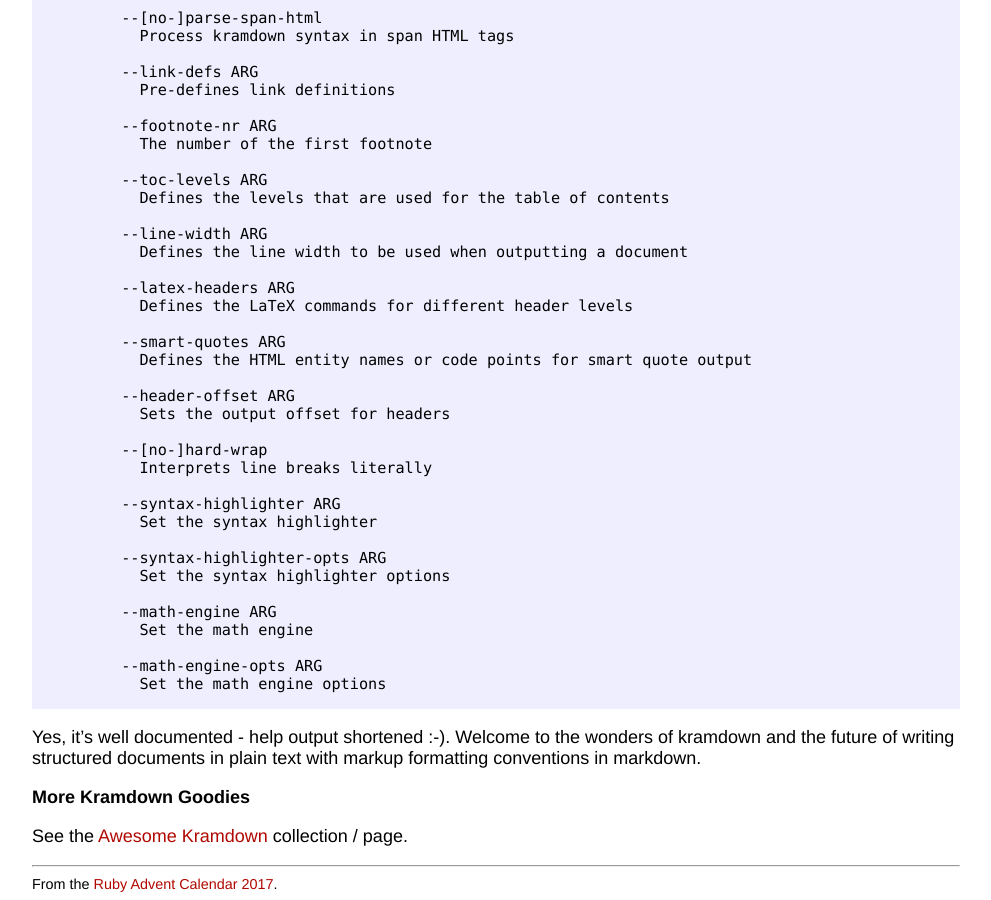
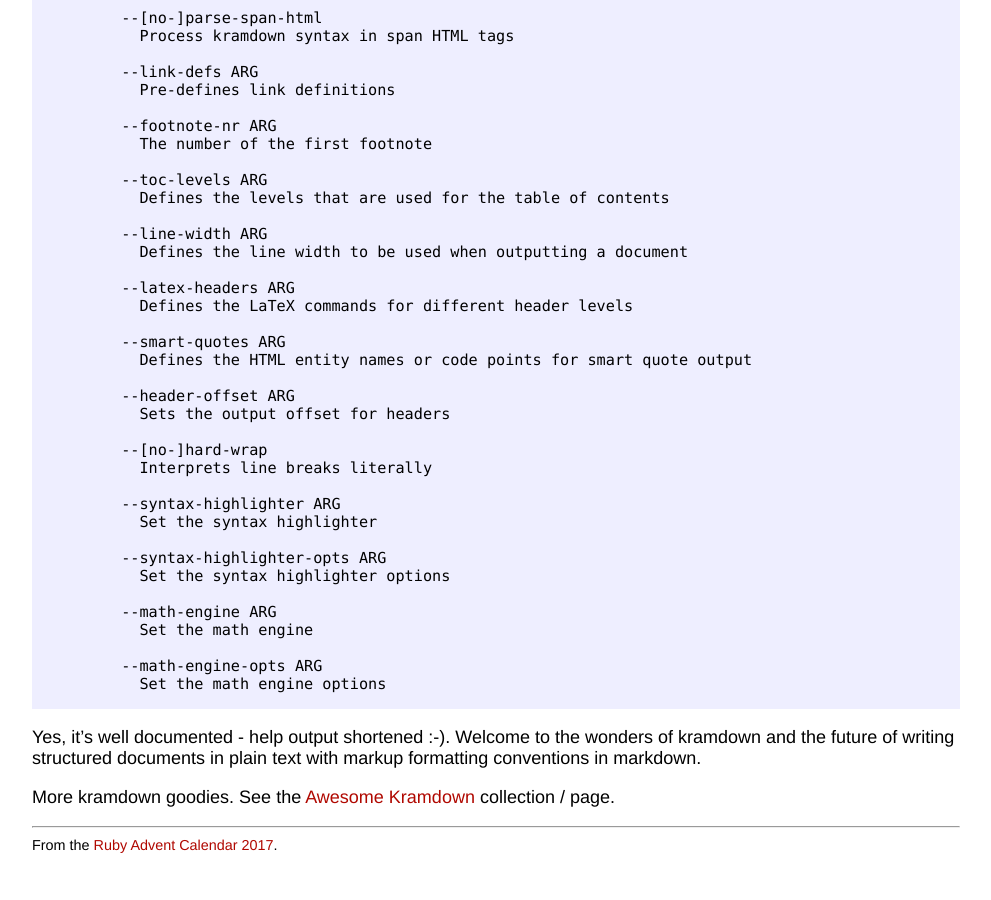
Before and after one commit to wongatron/calendar, a Jekyll site: the page built from 15-kramdown.md, in a window 1280 px wide and 900 px high, scrolled down 4045 px. Shown: the whole window, without its empty margins (144-1135 px from the left). Built offline with Jekyll 4.4.1, drawn with Linux system fonts in a browser that asks for light colours; our own code applies the rules of GitHub Pages for plain Markdown files; after the commit the page ends 4906 px from its top, so only the background shows below that.

```diff
--- a/15-kramdown.md
+++ b/15-kramdown.md
@@ -260,6 +260,4 @@ Yes, it's well documented  - help output shortened :-). Welcome to the wonders o
 and the future of writing structured documents in plain text with markup formatting conventions in markdown.
 
 
-**More Kramdown Goodies**
-
-See the [Awesome Kramdown](https://github.com/mundimark/awesome-kramdown) collection / page.
+More kramdown goodies. See the [Awesome Kramdown](https://github.com/mundimark/awesome-kramdown) collection / page.
```
